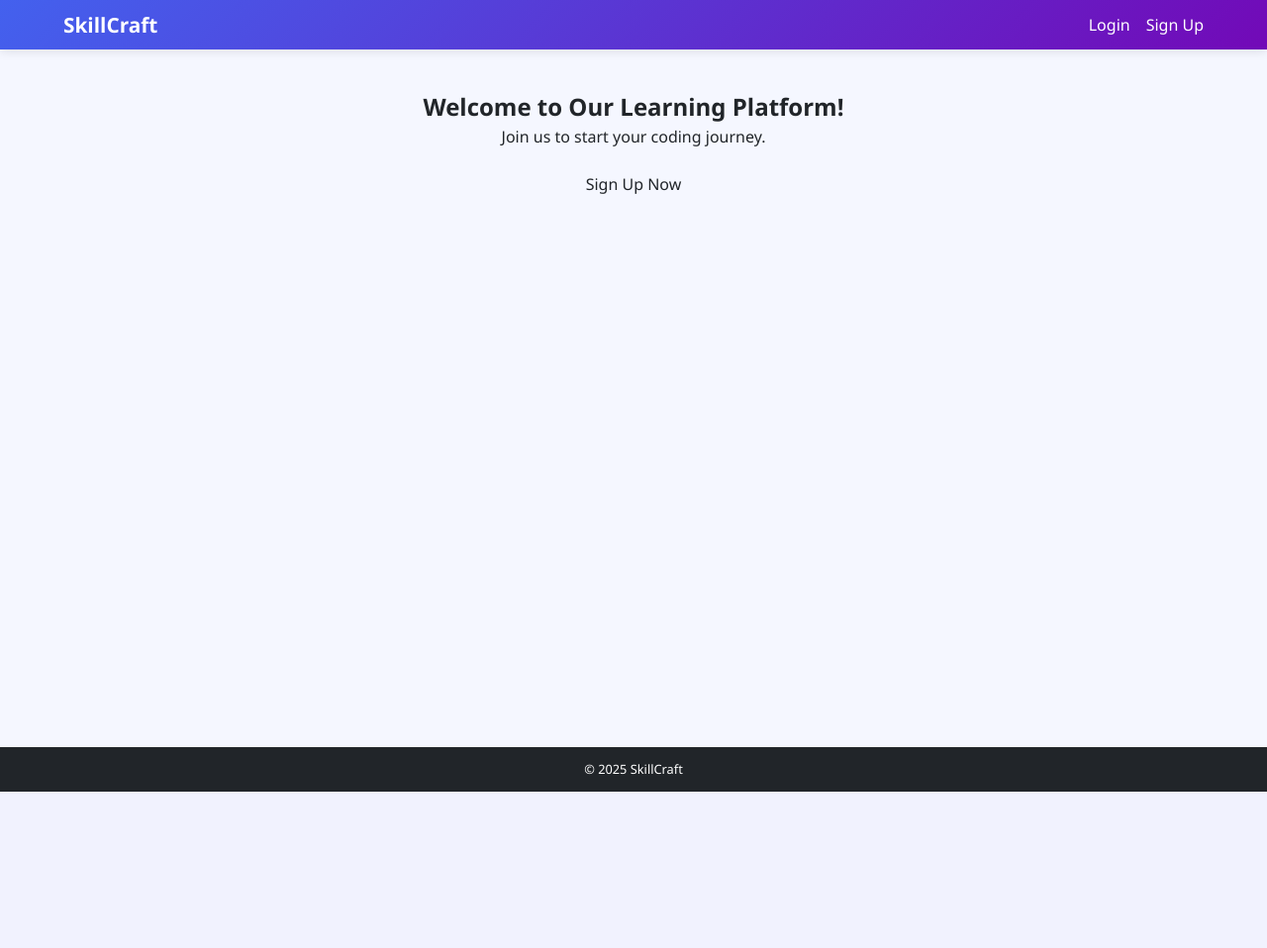
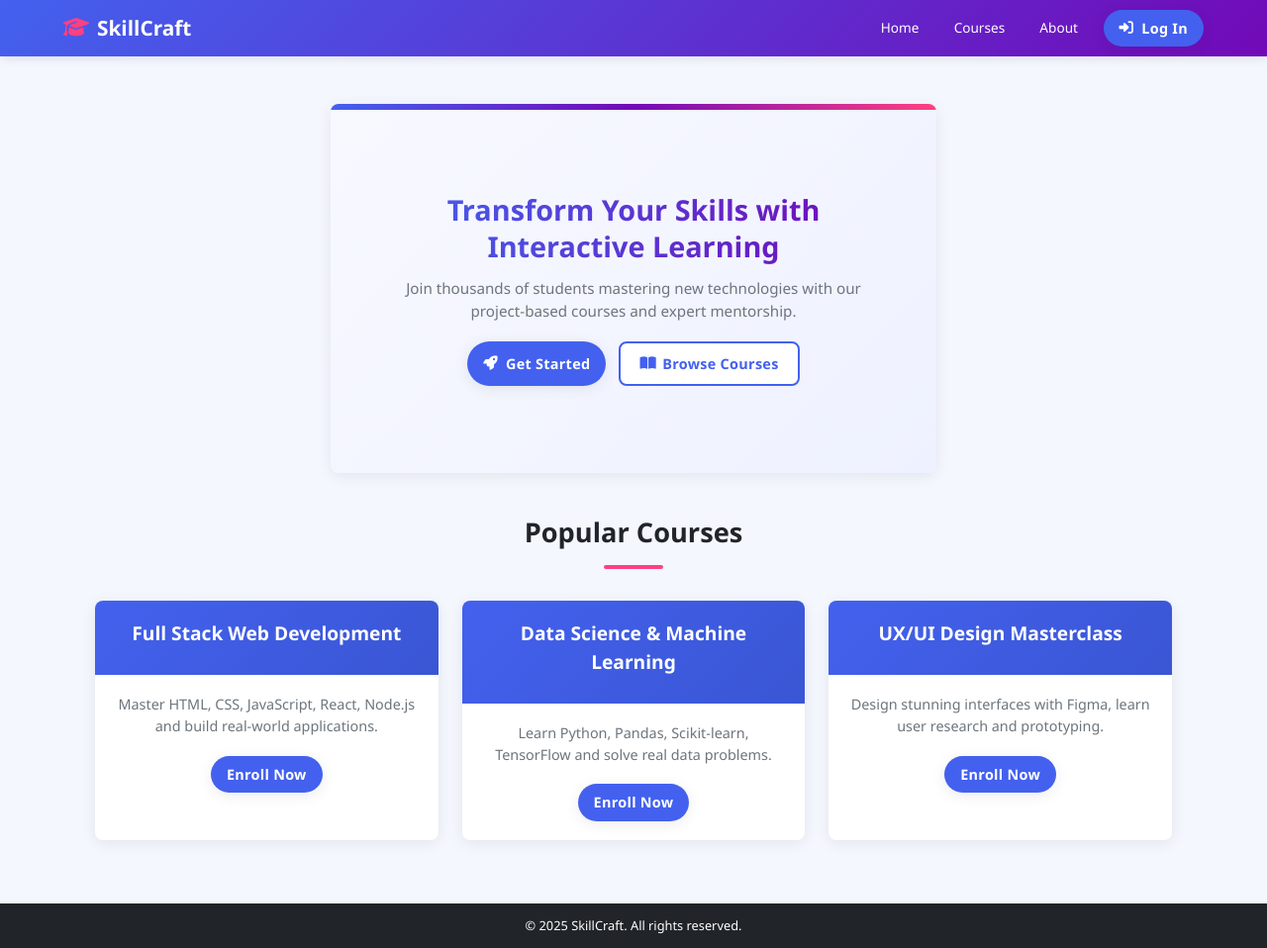
Before and after one commit to ibrahimovisa/flask-test-app, a Flask app: page / in a window 1280 px wide. Shown: the whole page at 99% size. Before the commit the page ends 800 px from the top, so only its background shows below. Run offline with Flask 3, Linux system fonts and the light colour scheme; some libraries are stand-ins or nearby versions.

Commit message:
Update index.html

```diff
--- a/templates/index.html
+++ b/templates/index.html
@@ -3,37 +3,130 @@
   <head>
     <meta charset="UTF-8" />
     <meta name="viewport" content="width=device-width, initial-scale=1.0" />
-    <title>Course Platform</title>
+    <title>SkillCraft - Modern Learning Platform</title>
+    <link
+      rel="stylesheet"
+      href="https://cdnjs.cloudflare.com/ajax/libs/font-awesome/6.4.0/css/all.min.css"
+    />
     <link
       rel="stylesheet"
       href="{{ url_for('static', filename='styles.css') }}"
     />
   </head>
-
   <body>
     <header>
       <nav>
-        <div class="logo"><a href="#">SkillCraft</a></div>
-        <div class="header-right">
-          <a href="{{ url_for('login') }}">Login</a>
-          <a href="{{ url_for('signup') }}">Sign Up</a>
+        <div class="logo-container">
+          <div class="logo">
+            <i class="fas fa-graduation-cap"></i>
+            <span>SkillCraft</span>
+          </div>
+          <div class="hamburger" id="hamburger">
+            <div class="bar"></div>
+            <div class="bar"></div>
+            <div class="bar"></div>
+          </div>
+        </div>
+        <div class="header-right" id="headerRight">
+          <a href="{{ url_for('index') }}" class="header-link">Home</a>
+          <a href="#" class="header-link">Courses</a>
+          <a href="#" class="header-link">About</a>
+          <a href="{{ url_for('login') }}" class="btn btn-primary">
+            <i class="fas fa-sign-in-alt"></i> Log In
+          </a>
         </div>
       </nav>
     </header>
 
     <main>
-      <section id="hero">
-        <h1>Welcome to Our Learning Platform!</h1>
-        <p>Join us to start your coding journey.</p>
-        <br />
-        <a href="{{ url_for('signup') }}" class="cta-button">Sign Up Now</a>
+      <section class="hero">
+        <div class="hero-content">
+          <h1>Transform Your Skills with Interactive Learning</h1>
+          <p>
+            Join thousands of students mastering new technologies with our
+            project-based courses and expert mentorship.
+          </p>
+          <div class="hero-buttons">
+            <a href="{{ url_for('signup') }}" class="btn btn-primary">
+              <i class="fas fa-rocket"></i> Get Started
+            </a>
+            <a href="#" class="btn btn-secondary">
+              <i class="fas fa-book-open"></i> Browse Courses
+            </a>
+          </div>
+        </div>
+      </section>
+
+      <section>
+        <h2 class="section-title">Popular Courses</h2>
+        <div class="card-grid">
+          <div class="card">
+            <div class="card-header">
+              <h3 class="card-title">Full Stack Web Development</h3>
+            </div>
+            <div class="card-body">
+              <p class="card-text">
+                Master HTML, CSS, JavaScript, React, Node.js and build
+                real-world applications.
+              </p>
+              <a href="#" class="btn btn-primary">Enroll Now</a>
+            </div>
+          </div>
+
+          <div class="card">
+            <div class="card-header">
+              <h3 class="card-title">Data Science & Machine Learning</h3>
+            </div>
+            <div class="card-body">
+              <p class="card-text">
+                Learn Python, Pandas, Scikit-learn, TensorFlow and solve real
+                data problems.
+              </p>
+              <a href="#" class="btn btn-primary">Enroll Now</a>
+            </div>
+          </div>
+
+          <div class="card">
+            <div class="card-header">
+              <h3 class="card-title">UX/UI Design Masterclass</h3>
+            </div>
+            <div class="card-body">
+              <p class="card-text">
+                Design stunning interfaces with Figma, learn user research and
+                prototyping.
+              </p>
+              <a href="#" class="btn btn-primary">Enroll Now</a>
+            </div>
+          </div>
+        </div>
       </section>
     </main>
 
     <footer>
-      <p>&copy; 2025 SkillCraft</p>
+      <div class="footer-content">
+        <p>&copy; 2025 SkillCraft. All rights reserved.</p>
+      </div>
     </footer>
 
-    <script src="{{ url_for('static', filename='script.js') }}"></script>
+    <script>
+      const hamburger = document.getElementById("hamburger");
+      const headerRight = document.getElementById("headerRight");
+
+      hamburger.addEventListener("click", function () {
+        headerRight.classList.toggle("active");
+        hamburger.classList.toggle("active");
+      });
+
+      document.addEventListener("click", function (event) {
+        const isClickInsideNav =
+          hamburger.contains(event.target) ||
+          headerRight.contains(event.target);
+
+        if (!isClickInsideNav && headerRight.classList.contains("active")) {
+          headerRight.classList.remove("active");
+          hamburger.classList.remove("active");
+        }
+      });
+    </script>
   </body>
 </html>
```
